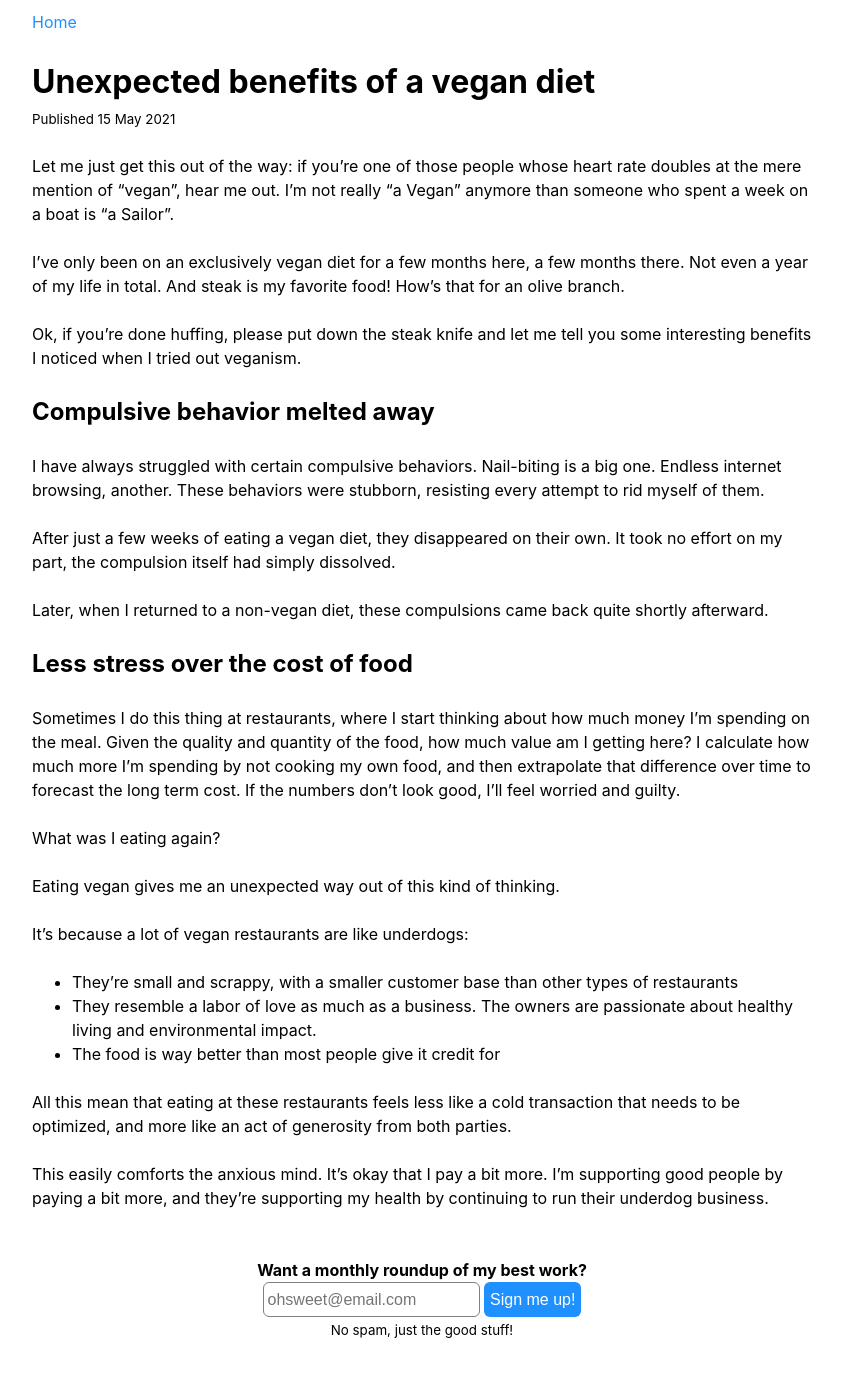
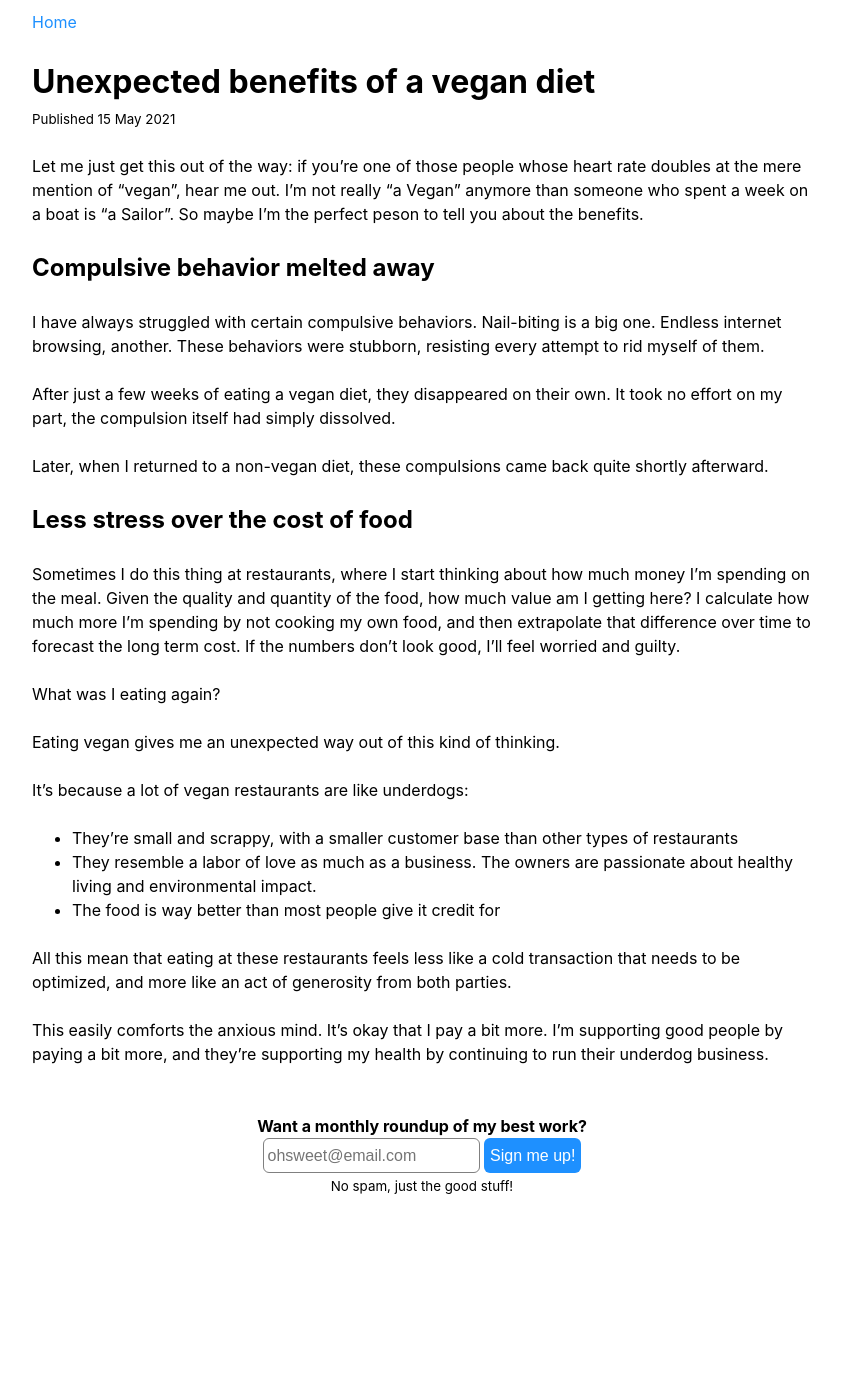
Before and after one commit to pooriajr/pooriar, a Jekyll site: the page built from _posts/2021-05-14-unexpected-benefits-of-a-vegan-diet.md, in a window 1280 px wide. Shown: the whole page, without its empty margins (218-1060 px from the left). Built offline with Jekyll 4.4.1, drawn with Linux system fonts in a browser that asks for light colours; after the commit the page ends 1231 px from its top, so only the background shows below that.

Commit message:
updated post

```diff
--- a/_posts/2021-05-14-unexpected-benefits-of-a-vegan-diet.md
+++ b/_posts/2021-05-14-unexpected-benefits-of-a-vegan-diet.md
@@ -4,11 +4,7 @@ title: Unexpected benefits of a vegan diet
 date: 2021-05-14 19:52 -0500
 ---
 
-Let me just get this out of the way: if you're one of those people whose heart rate doubles at the mere mention of "vegan", hear me out. I'm not really "a Vegan" anymore than someone who spent a week on a boat is "a Sailor".
-
-I've only been on an exclusively vegan diet for a few months here, a few months there. Not even a year of my life in total. And steak is my favorite food! How's that for an olive branch.
-
-Ok, if you're done huffing, please put down the steak knife and let me tell you some interesting benefits I noticed when I tried out veganism.
+Let me just get this out of the way: if you're one of those people whose heart rate doubles at the mere mention of "vegan", hear me out. I'm not really "a Vegan" anymore than someone who spent a week on a boat is "a Sailor". So maybe I'm the perfect peson to tell you about the benefits.
 
 ## Compulsive behavior melted away
 
```
